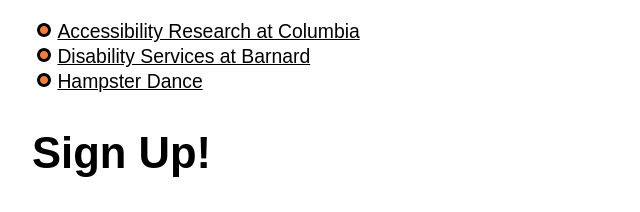
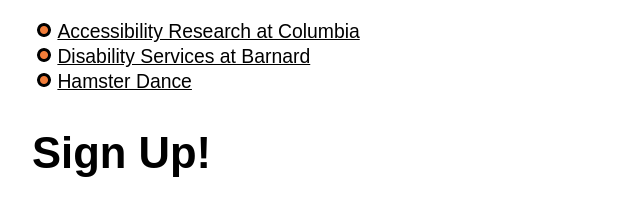
Before and after one commit to cammywan/assignment2, a plain HTML site: page index.html in a window 1280 px wide. Shown: the part 808-1020 px from the top of the page, 208-848 px from the left. Drawn offline with nearby package versions, Linux system fonts and the light colour scheme.

Commit message:
Update index.html

```diff
--- a/index.html
+++ b/index.html
@@ -24,7 +24,7 @@
 <div id="links" class="heading2"><h2>Links:</h2></div>
 <img src="pics/dot.png" alt="dot">&nbsp;<a href="https://visit.columbia.edu/content/accessibility">Accessibility Research at Columbia</a><br>
 <img src="pics/dot.png" alt="dot">&nbsp;<a href="https://barnard.edu/disabilityservices">Disability Services at Barnard</a><br>
-<img src="pics/dot.png" alt="dot">&nbsp;<a href="http://www.hampsterdance.com/classics/originaldance.htm">Hampster Dance</a><br>
+<img src="pics/dot.png" alt="dot">&nbsp;<a href="https://www.youtube.com/watch?v=5VoUyGaV3TA">Hamster Dance</a><br>
 
 
 <div id="signup" class="heading2"><h2>Sign Up!</h2></div>
```
